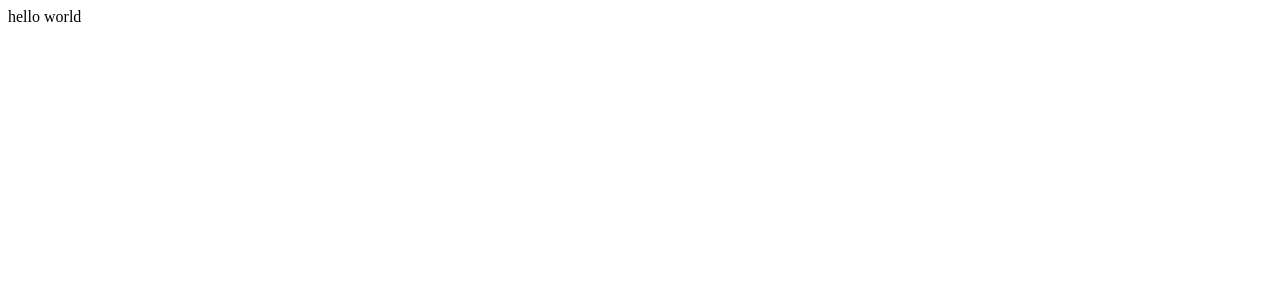
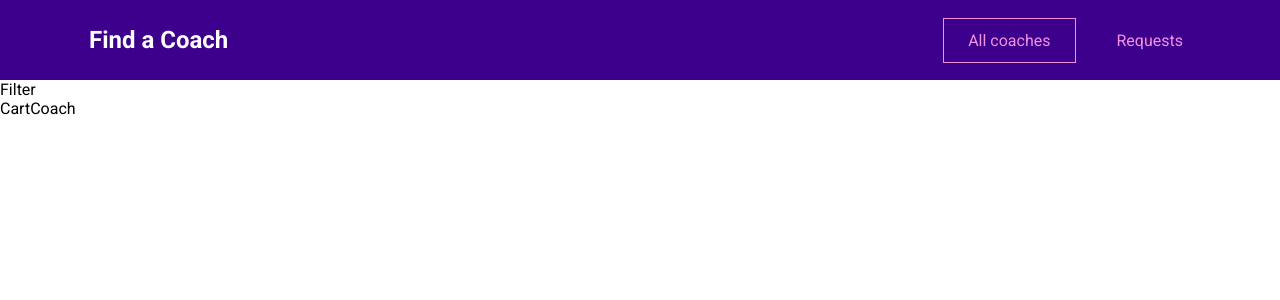
Before and after one commit to mauricio-luan/vue-course-final_project, a Vue app: page /coaches in a window 1280 px wide. Shown: the top 300 px of the page. Built offline with nearby package versions, Linux system fonts and the light colour scheme.

Commit message:
feat: implements header component

```diff
--- a/src/App.vue
+++ b/src/App.vue
@@ -1,4 +1,28 @@
 <template>
-  <div>hello world</div>
+  <TheHeader></TheHeader>
   <router-view></router-view>
 </template>
+
+<script>
+import TheHeader from './components/layout/TheHeader.vue'
+
+export default {
+  components: { TheHeader },
+}
+</script>
+
+<style>
+@import url('https://fonts.googleapis.com/css2?family=Roboto:wght@400;700&display=swap');
+
+* {
+  box-sizing: border-box;
+}
+
+html {
+  font-family: 'Roboto', sans-serif;
+}
+
+body {
+  margin: 0;
+}
+</style>
--- /dev/null
+++ b/src/components/layout/TheHeader.vue
@@ -0,0 +1,79 @@
+<template>
+  <header>
+    <nav>
+      <h1>
+        <router-link to="/">Find a Coach</router-link>
+      </h1>
+
+      <ul>
+        <li>
+          <router-link :to="{ name: 'coach-list' }">All coaches</router-link>
+        </li>
+        <li>
+          <router-link :to="{ name: 'requests-list' }">Requests</router-link>
+        </li>
+      </ul>
+    </nav>
+  </header>
+</template>
+
+<style scoped>
+header {
+  width: 100%;
+  height: 5rem;
+  background-color: #3d008d;
+  display: flex;
+  justify-content: center;
+  align-items: center;
+}
+
+header a {
+  text-decoration: none;
+  color: #f391e3;
+  display: inline-block;
+  padding: 0.75rem 1.5rem;
+  border: 1px solid transparent;
+}
+
+a:active,
+a:hover,
+a.router-link-active {
+  border: 1px solid #f391e3;
+}
+
+h1 {
+  margin: 0;
+}
+
+h1 a {
+  color: white;
+  margin: 0;
+}
+
+h1 a:hover,
+h1 a:active,
+h1 a.router-link-active {
+  border-color: transparent;
+}
+
+header nav {
+  width: 90%;
+  margin: auto;
+  display: flex;
+  justify-content: space-between;
+  align-items: center;
+}
+
+header ul {
+  list-style: none;
+  margin: 0;
+  padding: 0;
+  display: flex;
+  justify-content: center;
+  align-items: center;
+}
+
+li {
+  margin: 0 0.5rem;
+}
+</style>
--- a/src/pages/coaches/CoachesList.vue
+++ b/src/pages/coaches/CoachesList.vue
@@ -1,7 +1,5 @@
-<template lang="">
-  <div></div>
+<template>
+  <section>Filter</section>
+
+  <section>CartCoach</section>
 </template>
-<script>
-export default {}
-</script>
-<style lang=""></style>
```
